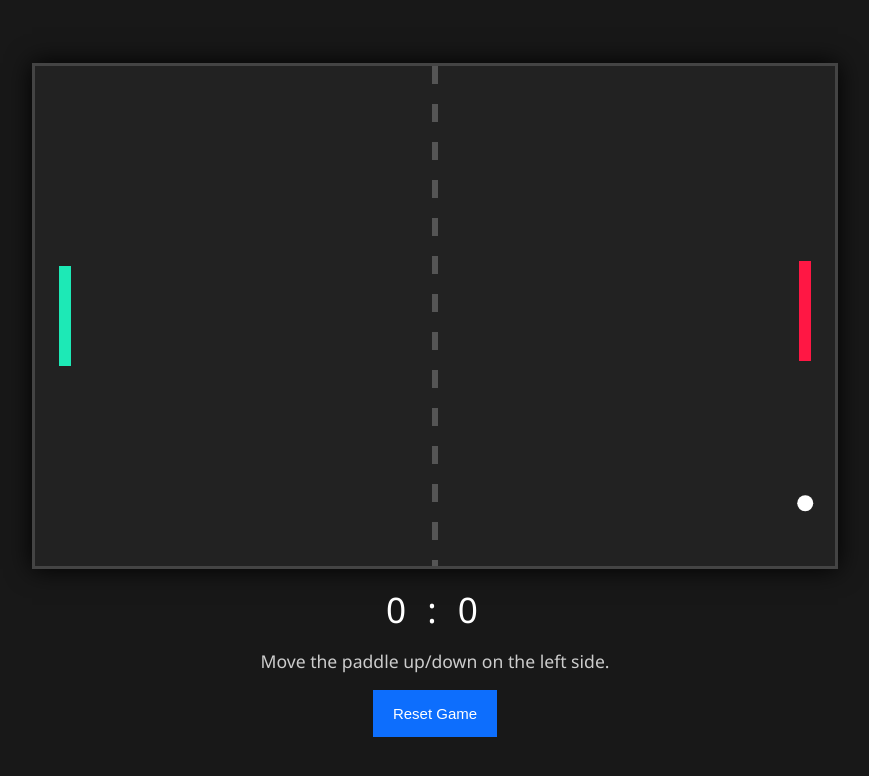
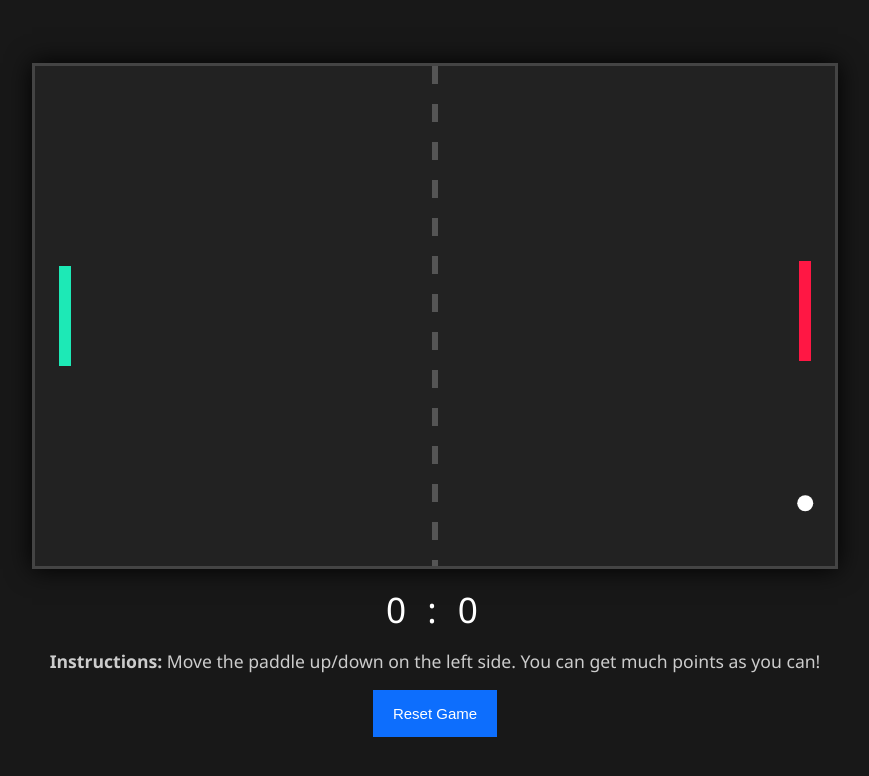
Before and after one commit to Smashitter2020/laughing-couscous, a plain HTML site: page PingPong/index.html in a window 1280 px wide. Shown: the whole page, without its empty margins (205-1074 px from the left). Drawn offline with Linux system fonts and the light colour scheme.

Commit message:
Update index.html

```diff
--- a/PingPong/index.html
+++ b/PingPong/index.html
@@ -2,7 +2,7 @@
 <html lang="en">
 <head>
   <meta charset="UTF-8">
-  <title>Pong Game</title>
+  <title>Ping Pong Game</title>
   <link rel="stylesheet" href="styles.css">
 </head>
 <body>
@@ -11,7 +11,7 @@
     <div id="scoreboard">
       <span id="score-left">0</span> : <span id="score-right">0</span>
     </div>
-    <p class="instructions">Move the paddle up/down on the left side.</p>
+    <p class="instructions"><strong>Instructions:</strong> Move the paddle up/down on the left side. You can get much points as you can!</p>
     <button class="btn" onclick="resetGame()">Reset Game</button>
   </div>
   <script src="game.js"></script>
```
